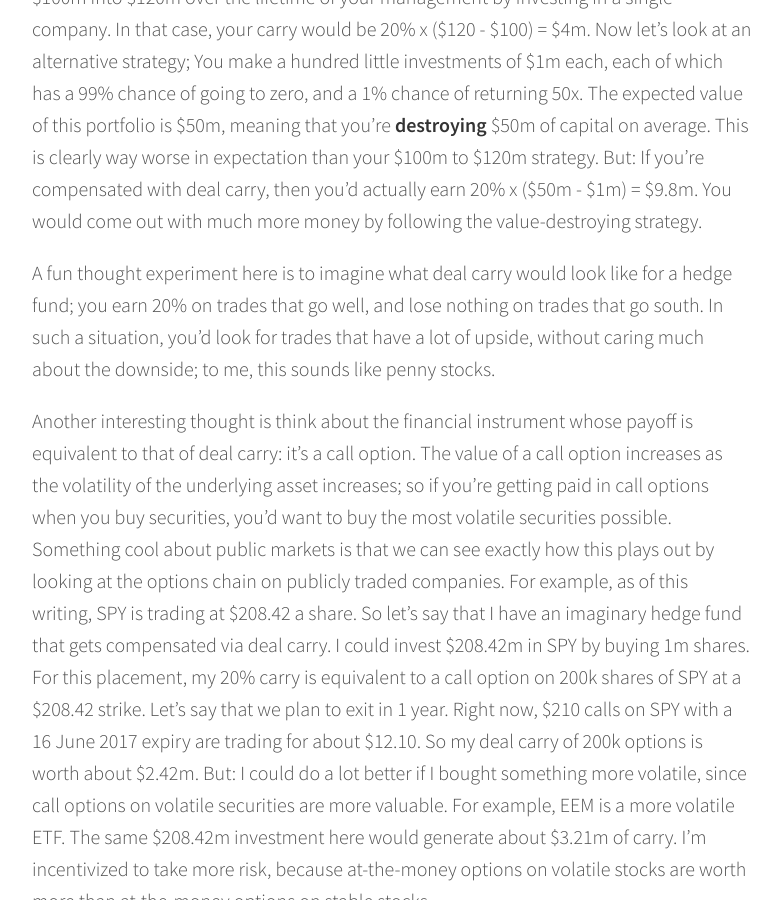
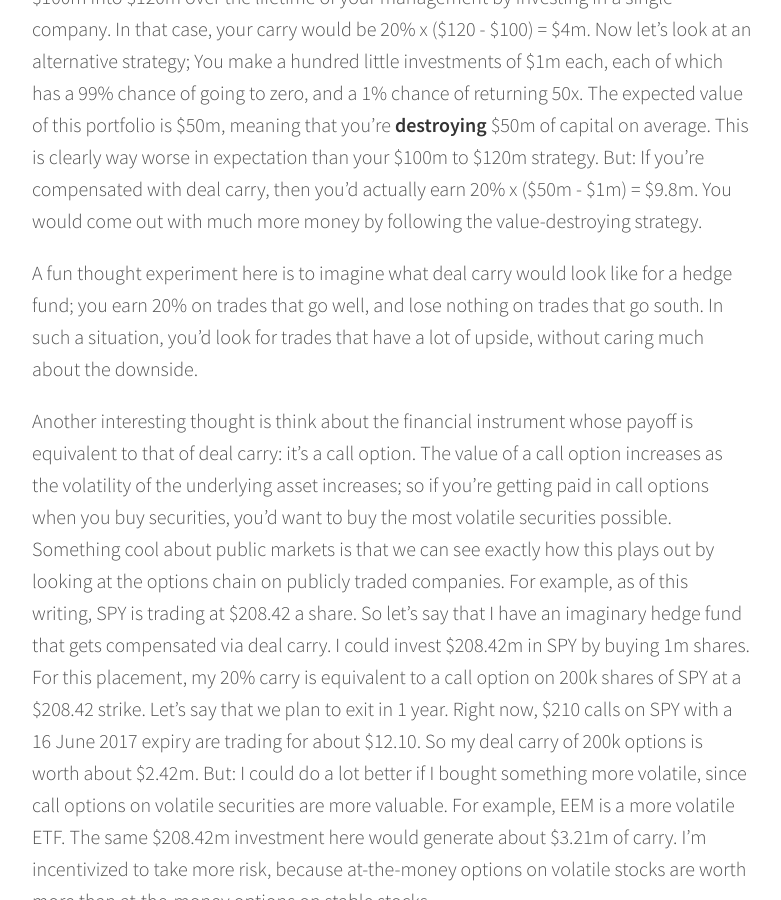
Before and after one commit to sl8r000/carried-interests, a Jekyll site: the page built from _posts/2016-06-21-deal-based-carry.md, in a window 1280 px wide and 900 px high, scrolled down 1498 px. Shown: the whole window, without its empty margins (248-1029 px from the left). Built offline with Jekyll 4.4.1, drawn with Linux system fonts in a browser that asks for light colours.

Commit message:
carry again

```diff
--- a/_posts/2016-06-21-deal-based-carry.md
+++ b/_posts/2016-06-21-deal-based-carry.md
@@ -18,7 +18,7 @@ Let's say our VC firm, with its $100m fund, deploys its cash by investing $5m ea
 
 Deal carry incentivizes more extreme risk taking than does fund-level carry. To maximize payouts, the deal-carry-compensated manager should seek to maximize returns on his or her best deals, rather than on the aggregate portfolio. This means it could be more lucrative to put together a portfolio with a **lower** expected value as long as the variance is sufficiently higher. As an extreme example, let's say that you have $100m to manage. And let's say that on one hand, you have a strategy that very stably, very predictably, turns $100m into $120m over the lifetime of your management by investing in a single company. In that case, your carry would be 20% x ($120 - $100) = $4m. Now let's look at an alternative strategy; You make a hundred little investments of $1m each, each of which has a 99% chance of going to zero, and a 1% chance of returning 50x. The expected value of this portfolio is $50m, meaning that you're **destroying** $50m of capital on average. This is clearly way worse in expectation than your $100m to $120m strategy. But: If you're compensated with deal carry, then you'd actually earn 20% x ($50m - $1m) = $9.8m. You would come out with much more money by following the value-destroying strategy.
 
-A fun thought experiment here is to imagine what deal carry would look like for a hedge fund; you earn 20% on trades that go well, and lose nothing on trades that go south. In such a situation, you'd look for trades that have a lot of upside, without caring much about the downside; to me, this sounds like penny stocks.
+A fun thought experiment here is to imagine what deal carry would look like for a hedge fund; you earn 20% on trades that go well, and lose nothing on trades that go south. In such a situation, you'd look for trades that have a lot of upside, without caring much about the downside.
 
 Another interesting thought is think about the financial instrument whose payoff is equivalent to that of deal carry: it's a call option. The value of a call option increases as the volatility of the underlying asset increases; so if you're getting paid in call options when you buy securities, you'd want to buy the most volatile securities possible. Something cool about public markets is that we can see exactly how this plays out by looking at the options chain on publicly traded companies. For example, as of this writing, SPY is trading at $208.42 a share. So let's say that I have an imaginary hedge fund that gets compensated via deal carry. I could invest $208.42m in SPY by buying 1m shares. For this placement, my 20% carry is equivalent to a call option on 200k shares of SPY at a $208.42 strike. Let's say that we plan to exit in 1 year. Right now, $210 calls on SPY with a 16 June 2017 expiry are trading for about $12.10. So my deal carry of 200k options is worth about $2.42m. But: I could do a lot better if I bought something more volatile, since call options on volatile securities are more valuable. For example, EEM is a more volatile ETF. The same $208.42m investment here would generate about $3.21m of carry. I'm incentivized to take more risk, because at-the-money options on volatile stocks are worth more than at-the-money options on stable stocks.
 
```
